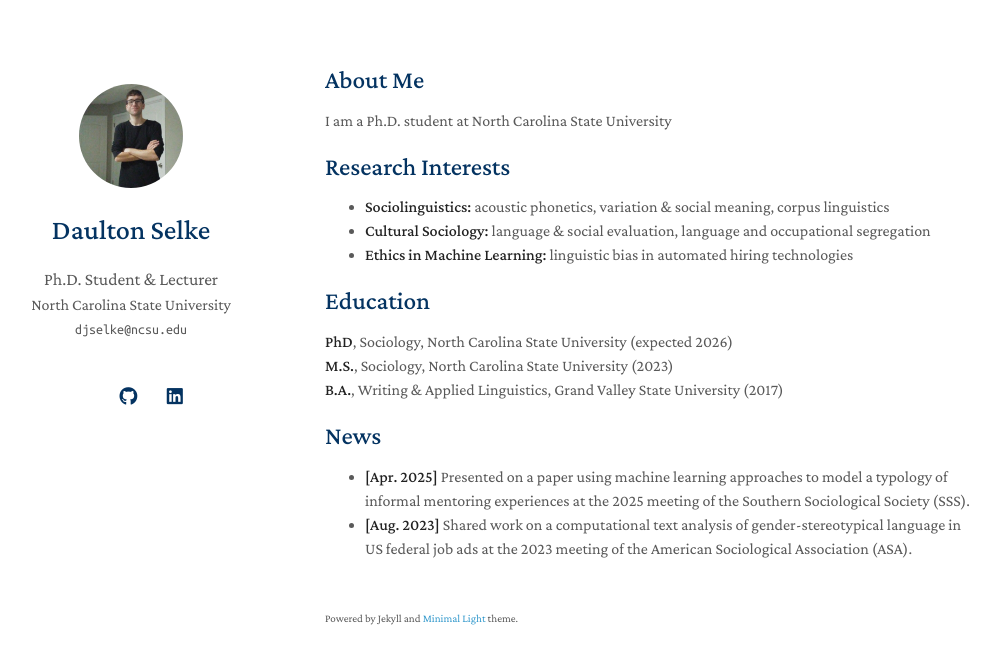
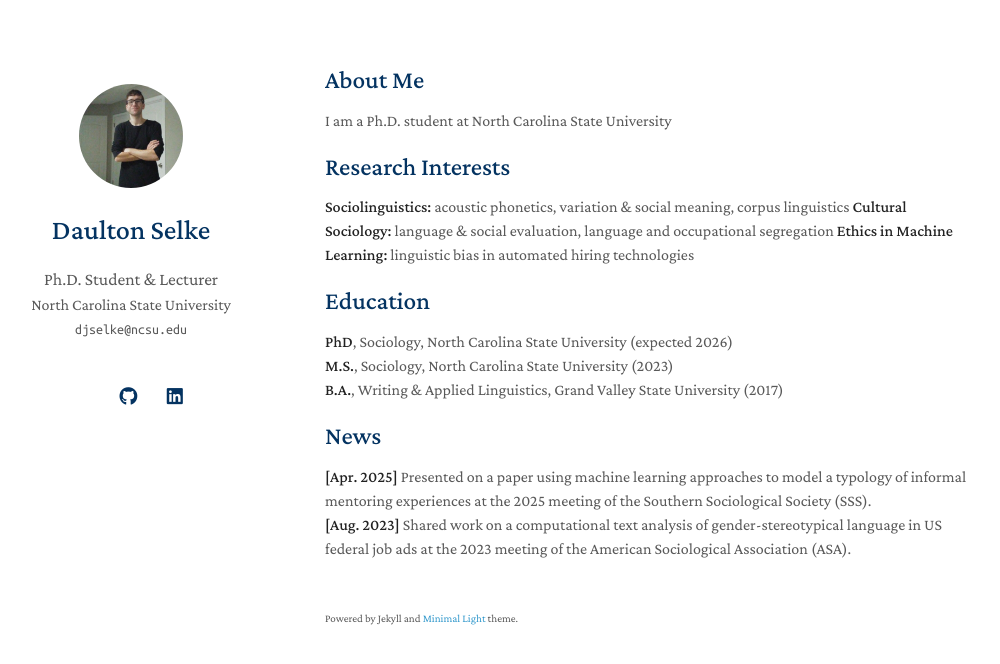
Before and after one commit to selked/selked.github.io, a Jekyll site: the page built from index.md, in a window 1280 px wide. Shown: the top 664 px of the page, without its empty margins (145-1145 px from the left). Built offline with Jekyll 4.4.1, drawn with Linux system fonts in a browser that asks for light colours; a style sheet for code colours, icons or effects is not loaded; our own code applies the rules of GitHub Pages for plain Markdown files.

Commit message:
HTML Update

```diff
--- a/index.md
+++ b/index.md
@@ -8,9 +8,9 @@ I am a Ph.D. student at North Carolina State University
 
 ## Research Interests
 
-- **Sociolinguistics:** acoustic phonetics, variation & social meaning, corpus linguistics
-- **Cultural Sociology:** language & social evaluation, language and occupational segregation
-- **Ethics in Machine Learning:** linguistic bias in automated hiring technologies
+**Sociolinguistics:** acoustic phonetics, variation & social meaning, corpus linguistics
+**Cultural Sociology:** language & social evaluation, language and occupational segregation
+**Ethics in Machine Learning:** linguistic bias in automated hiring technologies
 
 ## Education
 
@@ -20,5 +20,5 @@ I am a Ph.D. student at North Carolina State University
 
 ## News
 
-- **[Apr. 2025]** Presented on a paper using machine learning approaches to model a typology of informal mentoring experiences at the 2025 meeting of the Southern Sociological Society (SSS).
-- **[Aug. 2023]** Shared work on a computational text analysis of gender-stereotypical language in US federal job ads at the 2023 meeting of the American Sociological Association (ASA).
+**[Apr. 2025]** Presented on a paper using machine learning approaches to model a typology of informal mentoring experiences at the 2025 meeting of the Southern Sociological Society (SSS).\
+**[Aug. 2023]** Shared work on a computational text analysis of gender-stereotypical language in US federal job ads at the 2023 meeting of the American Sociological Association (ASA).
```
